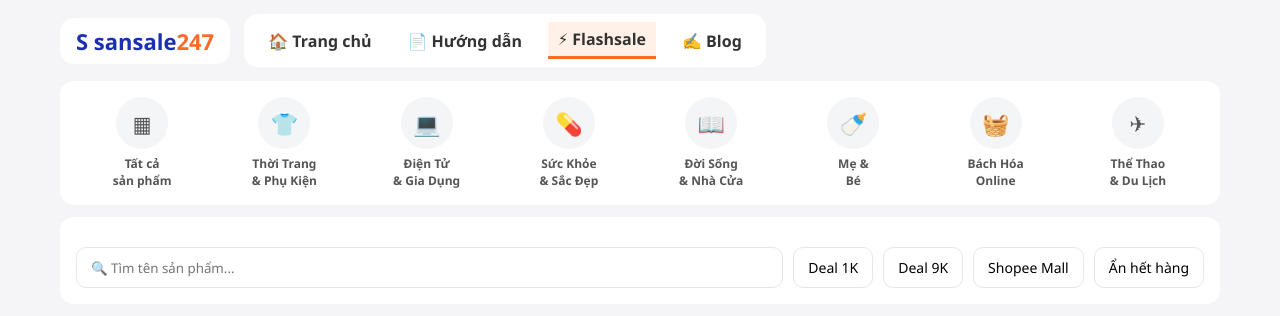
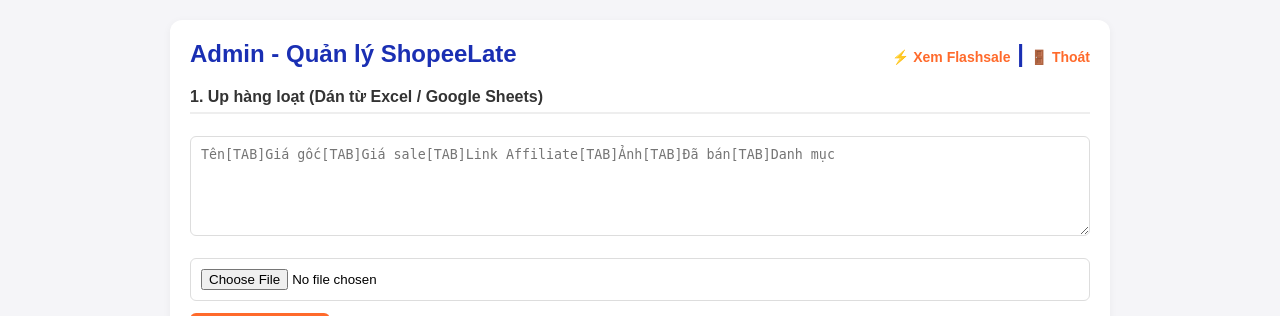
Before and after one commit to phathuu23-jpg/bepnhabong, a Flask app: page /flashsale in a window 1280 px wide. Shown: the top 316 px of the page. Run offline with Flask 3, Linux system fonts and the light colour scheme; data comes from the database, SQL or seed files in the repository.

Commit message:
Update flashsale.html

```diff
--- a/templates/flashsale.html
+++ b/templates/flashsale.html
@@ -2,66 +2,73 @@
 <html lang="vi">
 <head>
 <meta charset="UTF-8"><meta name="viewport" content="width=device-width, initial-scale=1.0">
-<title>Flashsale - Săn Sale 247</title>
-<link rel="stylesheet" href="https://cdnjs.cloudflare.com/ajax/libs/font-awesome/6.4.0/css/all.min.css">
+<title>Admin - Săn Sale 247</title>
 <style>
-*{box-sizing:border-box;margin:0;padding:0;font-family:'Segoe UI',Tahoma,sans-serif}
-body{background:#f5f5f8}.top{max-width:1200px;margin:14px auto 0;padding:0 20px;display:flex;gap:14px;align-items:center;flex-wrap:wrap}
-.logo{background:#fff;border-radius:14px;padding:8px 16px;font-weight:900;color:#1a2fb3;font-size:22px;text-decoration:none}.logo span{color:#ff6a2b}
-.nav{background:#fff;border-radius:14px;padding:8px 14px;display:flex;gap:16px;font-weight:700;flex-wrap:wrap;align-items:center}
-.nav a{color:#333;text-decoration:none;padding:6px 10px;white-space:nowrap}.nav a.active{background:#fff0e8;border-bottom:3px solid #ff6a2b}
-.box{max-width:1200px;margin:14px auto 0;padding:0 20px}.white{background:#fff;border-radius:14px;padding:16px}
-.cats{display:grid;grid-template-columns:repeat(8,1fr);gap:10px;text-align:center;font-size:12px;font-weight:600}
-.cats a{color:#555;text-decoration:none}
-.ic{width:52px;height:52px;border-radius:50%;background:#f4f5f7;display:flex;align-items:center;justify-content:center;font-size:22px;margin:0 auto 6px}
-a.on .ic{background:#ff6a2b;color:#fff}a.on{color:#ff6a2b}
-.filters{display:flex;gap:10px;margin-top:14px;flex-wrap:wrap}.filters input{flex:1;min-width:180px;border:1px solid #e5e7eb;border-radius:10px;padding:10px 14px}
-.filters span{background:#fff;border:1px solid #e5e7eb;border-radius:10px;padding:10px 14px;font-size:14px}
-.grid{display:grid;grid-template-columns:repeat(4,1fr);gap:14px;margin-top:14px}
-.p{background:#fff;border-radius:12px;overflow:hidden;border:1px solid #eee;color:#222;text-decoration:none;display:block;position:relative}
-.p .imgw{position:relative}.p img{width:100%;height:180px;object-fit:cover;display:block}
-.off{position:absolute;top:8px;right:8px;background:#ffe14d;color:#ee2b2b;font-weight:900;font-size:12px;padding:3px 8px;border-radius:6px}
-.p .b{padding:10px}.p h4{font-size:13px;height:36px;overflow:hidden;line-height:1.4}
-.price{color:#ee2b2b;font-weight:900;margin-top:6px;font-size:17px}.soldbar{background:#fdd9b5;color:#b25a1a;font-size:11px;text-align:center;border-radius:99px;padding:3px;margin-top:6px;font-weight:700}
-@media(max-width:860px){
-.top{padding:0 12px;gap:10px}.logo{font-size:18px;padding:6px 12px}
-.nav{width:100%;overflow-x:auto;flex-wrap:nowrap;gap:6px;padding:8px 10px}
-.nav a{font-size:14px;padding:6px 8px;flex-shrink:0}.box{padding:0 12px}.white{padding:12px}
-.cats{grid-template-columns:repeat(4,1fr);gap:8px;font-size:11px}.ic{width:44px;height:44px;font-size:19px}
-.filters{flex-wrap:nowrap;overflow-x:auto}.filters input{min-width:140px;flex:1}.filters span{flex-shrink:0;font-size:13px;padding:8px 12px}
-.grid{grid-template-columns:repeat(2,1fr);gap:10px}.p img{height:140px}.p .b{padding:8px}.p h4{font-size:12px}.price{font-size:15px}
-}
+body{font-family:sans-serif;background:#f5f5f8;margin:0;padding:20px}
+.container{max-width:900px;margin:0 auto;background:#fff;padding:20px;border-radius:12px;box-shadow:0 2px 8px rgba(0,0,0,0.05)}
+h2{margin-top:0;color:#1a2fb3;display:flex;justify-content:space-between;align-items:center}
+h2 a{font-size:14px;color:#ff6a2b;text-decoration:none}
+h3{border-bottom:2px solid #eee;padding-bottom:6px;margin-top:20px;color:#333;font-size:16px}
+input, textarea{width:100%;padding:10px;margin:6px 0 12px 0;border:1px solid #ddd;border-radius:6px;box-sizing:border-box}
+button{background:#ff6a2b;color:white;border:none;padding:10px 20px;font-weight:bold;border-radius:6px;cursor:pointer}
+button:hover{background:#e05b22}
+.item-row{display:flex;justify-content:space-between;align-items:center;padding:10px 0;border-bottom:1px solid #eee}
+.item-info{font-size:14px;color:#333}
+.item-info small{color:#666}
+.del-btn{background:#ff4d4d;padding:6px 12px;font-size:12px}
+.del-btn:hover{background:#e03b3b}
 </style>
 </head>
 <body>
-<div class="top"><a class="logo" href="/">S sansale<span>247</span></a>
-<nav class="nav"><a href="/">🏠 Trang chủ</a><a href="/guide">📄 Hướng dẫn</a><a class="active" href="/flashsale">⚡ Flashsale</a><a href="/flashsale">✍️ Blog</a></nav></div>
-<div class="box">
-<div class="white"><div class="cats">
-<a class="{{ 'on' if selected_cat=='Tất cả' else '' }}" href="/flashsale"><span class="ic">▦</span>Tất cả<br>sản phẩm</a>
-<a class="{{ 'on' if selected_cat=='Thời trang & Mỹ phẩm' else '' }}" href="/flashsale?cat=Thời trang & Mỹ phẩm"><span class="ic">👕</span>Thời Trang<br>& Phụ Kiện</a>
-<a class="{{ 'on' if selected_cat=='Công nghệ & Điện tử' else '' }}" href="/flashsale?cat=Công nghệ & Điện tử"><span class="ic">💻</span>Điện Tử<br>& Gia Dụng</a>
-<a class="{{ 'on' if selected_cat=='Đời sống & Gia dụng' else '' }}" href="/flashsale?cat=Đời sống & Gia dụng"><span class="ic">💊</span>Sức Khỏe<br>& Sắc Đẹp</a>
-<a class="{{ 'on' if selected_cat=='Đời sống & Gia dụng' else '' }}" href="/flashsale?cat=Đời sống & Gia dụng"><span class="ic">📖</span>Đời Sống<br>& Nhà Cửa</a>
-<a class="{{ 'on' if selected_cat=='Thời trang & Mỹ phẩm' else '' }}" href="/flashsale?cat=Thời trang & Mỹ phẩm"><span class="ic">🍼</span>Mẹ &<br>Bé</a>
-<a class="{{ 'on' if selected_cat=='Mã giảm giá & Voucher' else '' }}" href="/flashsale?cat=Mã giảm giá & Voucher"><span class="ic">🧺</span>Bách Hóa<br>Online</a>
-<a class="{{ 'on' if selected_cat=='Công nghệ & Điện tử' else '' }}" href="/flashsale?cat=Công nghệ & Điện tử"><span class="ic">✈</span>Thể Thao<br>& Du Lịch</a>
-</div></div>
-<div class="white" style="margin-top:12px"><form class="filters" method="get" action="/flashsale">
-<input type="hidden" name="cat" value="{{ selected_cat or 'Tất cả' }}">
-<input name="q" value="{{ query or '' }}" placeholder="🔍 Tìm tên sản phẩm...">
-<span>Deal 1K</span><span>Deal 9K</span><span>Shopee Mall</span><span>Ẩn hết hàng</span>
-</form></div>
-<div class="grid">
+<div class="container">
+    <h2>
+        <span>Admin - Quản lý ShopeeLate</span>
+        <div>
+            <a href="/flashsale" target="_blank">⚡ Xem Flashsale</a> |
+            <a href="/logout">🚪 Thoát</a>
+        </div>
+    </h2>
+
+    <h3>1. Up hàng loạt (Dán từ Excel / Google Sheets)</h3>
+    <form method="post" action="/admin/import" enctype="multipart/form-data">
+        <input type="hidden" name="csrf_token" value="{{ csrf_token() }}">
+        <textarea name="paste" style="height:100px" placeholder="Tên[TAB]Giá gốc[TAB]Giá sale[TAB]Link Affiliate[TAB]Ảnh[TAB]Đã bán[TAB]Danh mục"></textarea>
+        <input type="file" name="file" accept=".csv,.txt,.tsv">
+        <button type="submit">🚀 Up loạt ngay</button>
+    </form>
+
+    <h3>2. Thêm lẻ 1 sản phẩm</h3>
+    <form method="post" action="/admin/add">
+        <input type="hidden" name="csrf_token" value="{{ csrf_token() }}">
+        <input name="name" placeholder="Tên sản phẩm" required>
+        <div style="display:flex; gap:10px;">
+            <input name="price" placeholder="Giá sale (vd: 99000)">
+            <input name="old_price" placeholder="Giá gốc (vd: 199000)">
+            <input name="sold" placeholder="Số lượng đã bán (vd: 1200)">
+        </div>
+        <input name="aff_link" placeholder="Dán Link Affiliate Shopee của bạn vào đây">
+        <input name="image" placeholder="Link ảnh sản phẩm">
+        <input name="category" placeholder="Danh mục (vd: Công nghệ & Điện tử)">
+        <button type="submit">➕ Thêm sản phẩm</button>
+    </form>
+
+    <h3>Danh sách sản phẩm mới nhất (200 gần đây)</h3>
+    <div style="max-height: 400px; overflow-y: auto;">
         {% if foods %}
             {% for f in foods %}
-<a class="p" href="{{ f.aff_link or 'https://shopee.vn' }}" target="_blank" rel="nofollow sponsored noopener">
-<div class="imgw"><img src="{{ f.image }}" loading="lazy" onerror="this.src='https://images.unsplash.com/photo-1546069901-ba9599a7e63c?w=500'">{% if f.discount %}<span class="off">{{ f.discount }}</span>{% endif %}</div>
-<div class="b"><h4>{{ f.name }}</h4><div class="price">₫{{ f.price }}</div><div class="soldbar">{{ f.sold or 'ĐÃ BÁN 0' }}</div></div>
-</a>
+            <div class="item-row">
+                <div class="item-info">
+                    <b>#{{f.id}}</b> - <b>{{f.name}}</b><br>
+                    <small>Giá: <span style="color:red;font-weight:bold">{{f.price}}đ</span> | Đã bán: {{f.sold}} | <a href="{{f.aff_link}}" target="_blank">Link gốc</a></small>
+                </div>
+                <form method="post" action="/admin/delete/{{f.id}}" style="margin:0;">
+                    <input type="hidden" name="csrf_token" value="{{ csrf_token() }}">
+                    <button type="submit" class="del-btn">Xóa</button>
+                </form>
+            </div>
             {% endfor %}
         {% else %}
-<div class="white" style="grid-column:1/-1;text-align:center">Chưa có sản phẩm. Vào /admin để up hàng.</div>
+            <p style="color:#777;text-align:center;padding:20px;">Chưa có sản phẩm nào trong cơ sở dữ liệu.</p>
         {% endif %}
     </div>
 </div>
```
Lines whose indentation alone changed are shown as unchanged.
